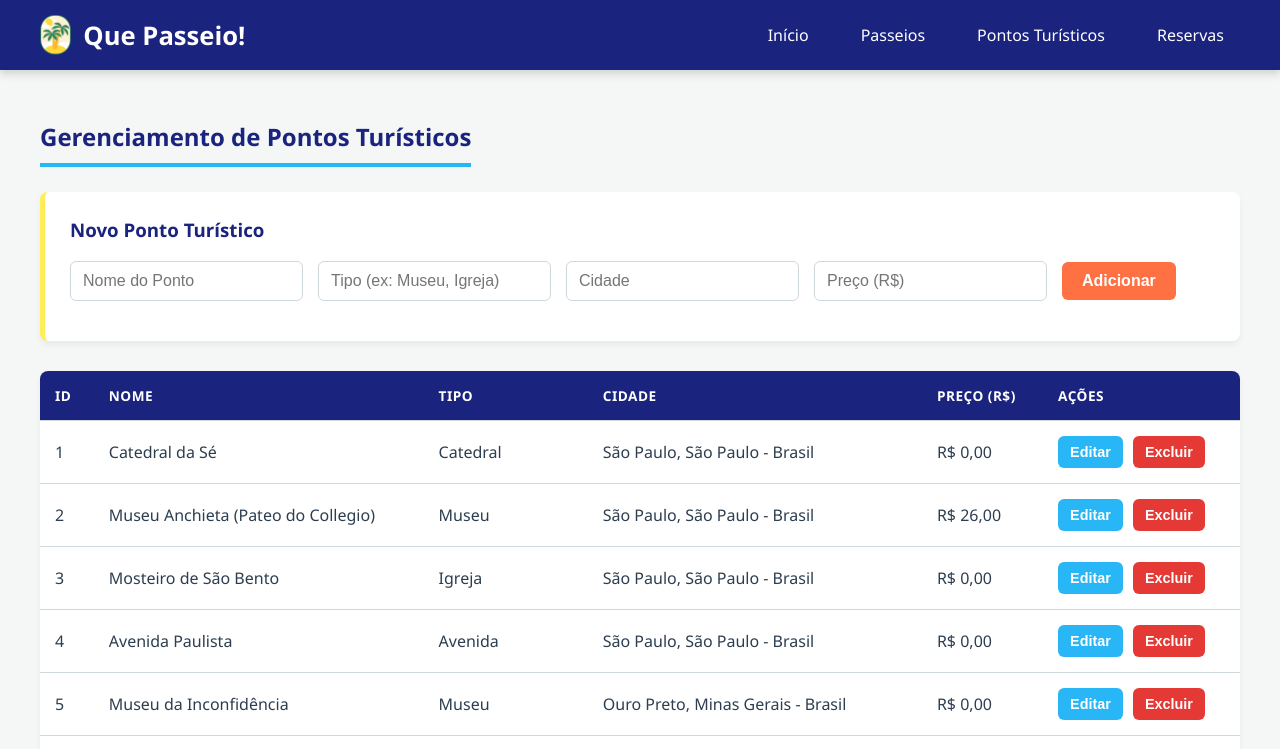
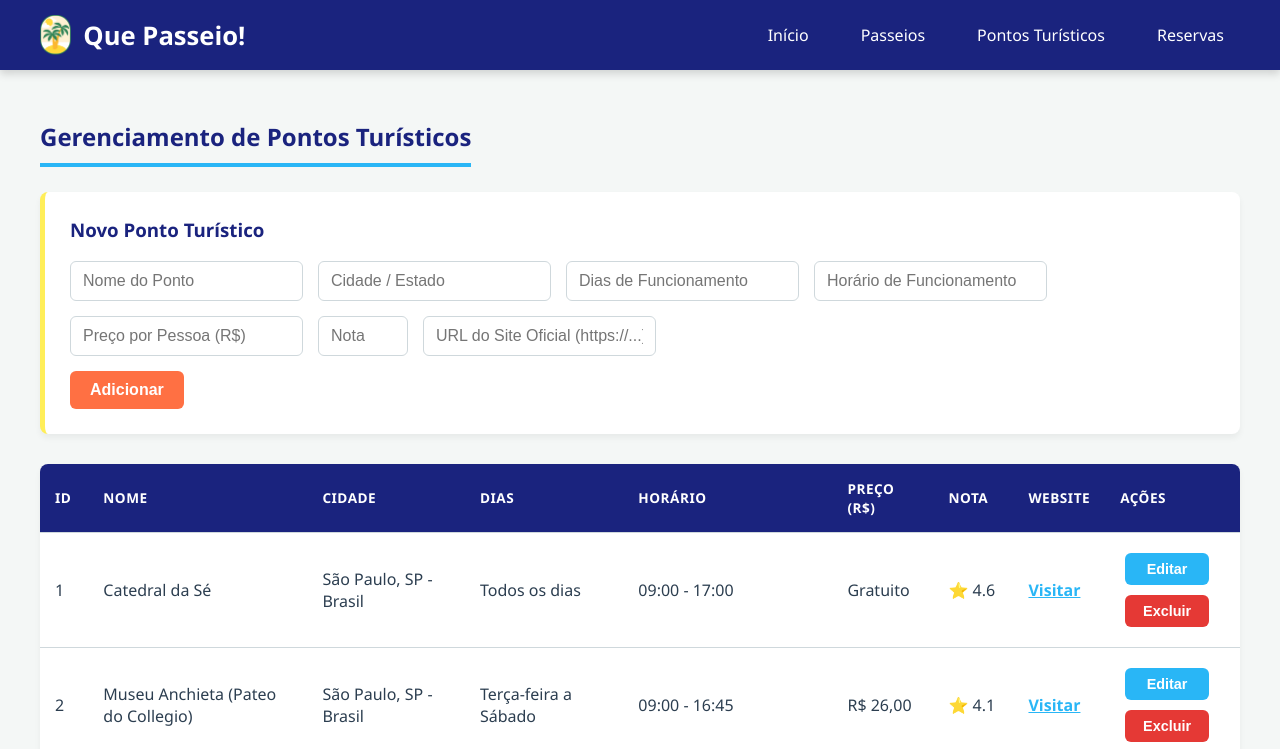
Before and after one commit to felipeteixeiradelima/spodwe2-projeto-final, a React (Create React App) app: page /pontos in a window 1280 px wide. Shown: the top 749 px of the page. Built offline with nearby package versions, Linux system fonts and the light colour scheme.

Commit message:
Refinamento dados de tabelas

```diff
--- a/public/data.json
+++ b/public/dados.json
@@ -3,33 +3,30 @@
     {
       "id": 1,
       "nome": "Tour guiado pelo centro da cidade de São Paulo",
-      "descricao": "Esse tour acompanhado por guia profissional te acompanha pelo centro da famosa cidade de São Paulo, passando por grandes marcos como a Catedral da Sé no marco zero da cidade, o Pateo do Collegio onde a cidade foi fundada, o Mosteiro de São Bento, o Theatro Municipal, a Avenida Paulista e muito mais!",
-      "local": "São Paulo, São Paulo - Brasil",
+      "local": "São Paulo, SP - Brasil",
       "preco": 250,
       "duracao": 6,
-      "horarioInicio": "1899-12-30T13:06:28.000Z",
+      "horarioInicio": "10:00",
       "nota": 4.6,
       "imagem": "./images/passeios/sao-paulo.png"
     },
     {
       "id": 2,
       "nome": "Passeio histórico com guia por Ouro Preto",
-      "descricao": "Nesse passeio guiado pela cidade de Ouro Preto, marcada por sua história rica e grande influência do ciclo do ouro, você irá desfrutar de grandes atrações como o Museu da Inconfidência na Praça Tiradentes, a Igreja de São Francisco de Assis e a Mina do Chico Rei, além de um almoço tudo-incluso no encantador Bené da Flauta Restaurante e Café.",
-      "local": "Ouro Preto, Minas Gerais - Brasil",
+      "local": "Ouro Preto, MG - Brasil",
       "preco": 300,
       "duracao": 8,
-      "horarioInicio": "1899-12-30T11:06:28.000Z",
+      "horarioInicio": "08:00",
       "nota": 4.7,
       "imagem": "./images/passeios/ouro-preto.jpg"
     },
     {
       "id": 3,
       "nome": "Cristo Redentor e Pão de Açúcar em Um Dia",
-      "descricao": "Aproveite um dia inesquecível no Rio de Janeiro visitando as duas maiores atrações da cidade. Começaremos com uma subida ao Corcovado para admirar o Cristo Redentor e, à tarde, pegaremos o bondinho para o Pão de Açúcar, com tempo para relaxar na Praia de Copacabana.",
-      "local": "Rio de Janeiro, Rio de Janeiro - Brasil",
+      "local": "Rio de Janeiro, RJ - Brasil",
       "preco": 450,
       "duracao": 8,
-      "horarioInicio": "1899-12-30T11:36:28.000Z",
+      "horarioInicio": "08:30",
       "nota": 4.9,
       "imagem": "./images/passeios/rio-de-janeiro.jpg"
     },
@@ -37,11 +34,10 @@
       "id": 4,
 
       "nome": "Roteiro Histórico do Pelourinho e Elevador Lacerda",
-      "descricao": "Mergulhe na rica cultura baiana com este passeio a pé pelo Pelourinho, o centro histórico de Salvador. Visitaremos a Igreja e Convento de São Francisco, conhecida por seu interior banhado a ouro, e finalizaremos com a vista espetacular do Elevador Lacerda e do Mercado Modelo.",
-      "local": "Salvador, Bahia - Brasil",
+      "local": "Salvador, BA - Brasil",
       "preco": 180,
       "duracao": 5,
-      "horarioInicio": "1899-12-30T12:06:28.000Z",
+      "horarioInicio": "09:00",
       "nota": 4.8,
       "imagem": "./images/passeios/salvador.jpg"
     }
@@ -51,8 +47,7 @@
       "id": 1,
       "nome": "Catedral da Sé",
       "tipo": "Catedral",
-      "descricao": "Catedral Metropolitana Nossa Senhora da Assunção e São Paulo, informalmente conhecida como Catedral da Sé, é o principal templo católico da cidade de São Paulo. Localiza-se na Praça da Sé, na Zona Central do município.",
-      "cidade": "São Paulo, São Paulo - Brasil",
+      "cidade": "São Paulo, SP - Brasil",
       "diasFuncionamento": "Todos os dias",
       "horarioDeFuncionamento": "09:00 - 17:00",
       "preco": 0,
@@ -64,8 +59,7 @@
       "id": 2,
       "nome": "Museu Anchieta (Pateo do Collegio)",
       "tipo": "Museu",
-      "descricao": "O Pateo do Collegio é uma obra apostólica da Companhia de Jesus que promove atividades histórico-culturais e religiosas. Este lugar, berço e símbolo da cidade de São Paulo, resgata a história das origens de uma das maiores cidades do mundo e figura hoje, no coração desta cidade, como um verdadeiro oásis repleto de charme, beleza mais de 470 anos de história!",
-      "cidade": "São Paulo, São Paulo - Brasil",
+      "cidade": "São Paulo, SP - Brasil",
       "diasFuncionamento": "Terça-feira a Sábado",
       "horarioDeFuncionamento": "09:00 - 16:45",
       "preco": 26,
@@ -77,8 +71,7 @@
       "id": 3,
       "nome": "Mosteiro de São Bento",
       "tipo": "Igreja",
-      "descricao": "O Mosteiro de São Bento faz parte do roteiro histórico da cidade de São Paulo. Fundado pelo monge chamado Mauro Teixeira em 1598, hoje o complexo abriga a Basílica Abacial de Nossa Senhora da Assunção, o Mosteiro e o Colégio e Faculdade de São Bento.",
-      "cidade": "São Paulo, São Paulo - Brasil",
+      "cidade": "São Paulo, SP - Brasil",
       "diasFuncionamento": "Todos os dias",
       "horarioDeFuncionamento": "07:00 - 18:00 (horários podem variar)",
       "preco": 0,
@@ -90,8 +83,7 @@
       "id": 4,
       "nome": "Avenida Paulista",
       "tipo": "Avenida",
-      "descricao": "A Avenida Paulista é o principal coração financeiro e cultural de São Paulo. Com quase 3 km de extensão, concentra museus, parques e intensa vida urbana.  Localiza-se no limite entre as zonas centro-sul, central e oeste, numa das regiões mais elevadas da cidade, denominada Espigão da Paulista.",
-      "cidade": "São Paulo, São Paulo - Brasil",
+      "cidade": "São Paulo, SP - Brasil",
       "diasFuncionamento": "Todos os dias",
       "horarioDeFuncionamento": "Aberto o tempo todo",
       "preco": 0,
@@ -103,8 +95,7 @@
       "id": 5,
       "nome": "Museu da Inconfidência",
       "tipo": "Museu",
-      "descricao": "O Museu da Inconfidência ocupa a antiga Casa de Câmara e Cadeia de Vila Rica e mais quatro prédios auxiliares na cidade de Ouro Preto. Localizado na Praça de Tiradentes, o museu é dedicado à preservação da memória da Inconfidência Mineira e também oferece um rico painel da sociedade e cultura mineiras no período do ciclo do ouro e dos diamantes no século XVIII, incluindo obras de Manuel da Costa Ataíde e Aleijadinho",
-      "cidade": "Ouro Preto, Minas Gerais - Brasil",
+      "cidade": "Ouro Preto, MG - Brasil",
       "diasFuncionamento": "Terça-feira a Sábado",
       "horarioDeFuncionamento": "10:00 - 20:00 (horários podem variar)",
       "preco": 0,
@@ -116,8 +107,7 @@
       "id": 6,
       "nome": "Praça Tiradentes",
       "tipo": "Praça",
-      "descricao": "Localizada na cidade de Ouro Preto, foi onde a cabeça de Joaquim José da Silva Xavier, ou Tiradentes, foi exposta No local onde estivera o poste se encontra hoje um monumento ao mártir da Inconfidência Mineira. Curiosamente, a estátua de bronze está de costas para a residência oficial do governador.",
-      "cidade": "Ouro Preto, Minas Gerais - Brasil",
+      "cidade": "Ouro Preto, MG - Brasil",
       "diasFuncionamento": "Todos os dias",
       "horarioDeFuncionamento": "Aberto o tempo todo",
       "preco": 0,
@@ -129,8 +119,7 @@
       "id": 7,
       "nome": "Igreja de São Francisco de Assis",
       "tipo": "Igreja",
-      "descricao": "Elaborada por Aleijadinho e com trabalhos de Mestre Ataíde, a Igreja de São Francisco de Assis é uma igreja católica de Ouro Preto, marcada por seu estilo Barroco e elementos decorativos do Rococó. Foi erguida pela Ordem Terceira de São Francisco de Assis e inaugurada em 1771.",
-      "cidade": "Ouro Preto, Minas Gerais - Brasil",
+      "cidade": "Ouro Preto, MG - Brasil",
       "diasFuncionamento": "Terça-feira a Sábado",
       "horarioDeFuncionamento": "08:30 - 17:00",
       "preco": 10,
@@ -142,8 +131,7 @@
       "id": 8,
       "nome": "Mina do Chico Rei",
       "tipo": "Mina",
-      "descricao": "A Mina do Chico Rei é um ponto turístico histórico em Ouro Preto conhecido como uma antiga mina de ouro do século XVIII que teria sido comprada por um rei africano escravizado. A mina simboliza resistência e a história de Chico Rei, que comprou sua alforria e de compatriotas com ouro escondido",
-      "cidade": "Ouro Preto, Minas Gerais - Brasil",
+      "cidade": "Ouro Preto, MG - Brasil",
       "diasFuncionamento": "Todos os dias",
       "horarioDeFuncionamento": "08:00 - 17:00",
       "preco": 70,
@@ -155,8 +143,7 @@
       "id": 9,
       "nome": "Cristo Redentor",
       "tipo": "Monumento",
-      "descricao": "Estátua art déco de Jesus Cristo no Rio de Janeiro, localizada no topo do morro do Corcovado. É um dos principais símbolos do Brasil e uma das Novas Sete Maravilhas do Mundo.",
-      "cidade": "Rio de Janeiro, Rio de Janeiro - Brasil",
+      "cidade": "Rio de Janeiro, RJ - Brasil",
       "diasFuncionamento": "Todos os dias",
       "horarioDeFuncionamento": "08:00 - 19:00",
       "preco": 94,
@@ -168,8 +155,7 @@
       "id": 10,
       "nome": "Pão de Açúcar",
       "tipo": "Mirante",
-      "descricao": "Complexo de morros e teleférico (Bondinho) que oferece uma vista panorâmica deslumbrante da Baía de Guanabara, praias e cidade do Rio de Janeiro.",
-      "cidade": "Rio de Janeiro, Rio de Janeiro - Brasil",
+      "cidade": "Rio de Janeiro, RJ - Brasil",
       "diasFuncionamento": "Todos os dias",
       "horarioDeFuncionamento": "08:30 - 20:00",
       "preco": 160,
@@ -181,8 +167,7 @@
       "id": 11,
       "nome": "Praia de Copacabana",
       "tipo": "Praia",
-      "descricao": "Uma das praias mais famosas do mundo, conhecida por seu calçadão com desenho de ondas e areia clara, ideal para banhos e esportes ao ar livre.",
-      "cidade": "Rio de Janeiro, Rio de Janeiro - Brasil",
+      "cidade": "Rio de Janeiro, RJ - Brasil",
       "diasFuncionamento": "Todos os dias",
       "horarioDeFuncionamento": "Aberto o tempo todo",
       "preco": 0,
@@ -194,8 +179,7 @@
       "id": 12,
       "nome": "Pelourinho",
       "tipo": "Bairro Histórico",
-      "descricao": "Bairro histórico no coração de Salvador, conhecido por sua arquitetura colonial portuguesa bem preservada, ruas de paralelepípedos e forte herança cultural afro-brasileira.",
-      "cidade": "Salvador, Bahia - Brasil",
+      "cidade": "Salvador, BA - Brasil",
       "diasFuncionamento": "Todos os dias",
       "horarioDeFuncionamento": "Aberto o tempo todo",
       "preco": 0,
@@ -207,21 +191,19 @@
       "id": 13,
       "nome": "Igreja e Convento de São Francisco",
       "tipo": "Igreja",
-      "descricao": "Importante construção colonial em Salvador, famosa por seu rico interior barroco decorado com uma impressionante quantidade de ouro e azulejos portugueses.",
-      "cidade": "Salvador, Bahia - Brasil",
+      "cidade": "Salvador, BA - Brasil",
       "diasFuncionamento": "Todos os dias",
       "horarioDeFuncionamento": "09:00 - 17:30 (horários podem variar)",
       "preco": 10,
       "nota": 4.8,
-      "site": "https://www.salvadordabahia.com/experiencias/igreja-e-convento-de-sao-francisco/",
+      "site": "https://www.salvadordaBA.com/experiencias/igreja-e-convento-de-sao-francisco/",
       "imagem": "./images/pontos/igreja-sao-francisco-salvador.jpg"
     },
     {
       "id": 14,
       "nome": "Elevador Lacerda",
       "tipo": "Monumento",
-      "descricao": "O primeiro elevador urbano do mundo, conecta a Cidade Baixa à Cidade Alta de Salvador, oferecendo uma vista incrível da Baía de Todos-os-Santos.",
-      "cidade": "Salvador, Bahia - Brasil",
+      "cidade": "Salvador, BA - Brasil",
       "diasFuncionamento": "Todos os dias",
       "horarioDeFuncionamento": "07:00 - 22:00",
       "preco": 0.15,
@@ -233,8 +215,7 @@
       "id": 15,
       "nome": "Mercado Modelo",
       "tipo": "Mercado",
-      "descricao": "Tradicional mercado de artesanato situado na Cidade Baixa de Salvador, abrigando centenas de lojas com produtos locais, comidas típicas e lembranças baianas.",
-      "cidade": "Salvador, Bahia - Brasil",
+      "cidade": "Salvador, BA - Brasil",
       "diasFuncionamento": "Segunda-feira a Sábado",
       "horarioDeFuncionamento": "09:00 - 18:00",
       "preco": 0,
--- a/src/App.css
+++ b/src/App.css
@@ -155,20 +155,25 @@ button:hover {
 
 .btn-editar {
   background-color: var(--accent-cyan);
+  margin: 5px;
   padding: 8px 12px;
   font-size: 0.9rem;
+  width: 80%;
+  box-sizing: border-box;
 }
 
 .btn-editar:hover {
-  background-color: #0288d1;
+  background-color: #0288D1;
 }
 
 .btn-excluir {
-  background-color: #e53935; /* Mantemos vermelho para ação de exclusão */
+  background-color: #E53935;
   color: white;
-  margin-left: 10px;
+  margin: 5px;
   padding: 8px 12px;
   font-size: 0.9rem;
+  width: 80%;
+  box-sizing: border-box;
 }
 
 .btn-excluir:hover {
@@ -181,8 +186,8 @@ button:hover {
   margin-left: 10px;
 }
 
-.btn-cancelar:hover {
-  background-color: #90a4ae;
+.btn-excluir:hover {
+  background-color: #C62828;
 }
 
 /* =========================================
--- a/src/pages/Home.js
+++ b/src/pages/Home.js
@@ -7,7 +7,7 @@ function Home() {
   const [carregando, setCarregando] = useState(true);
 
   useEffect(() => {
-    fetch("/data.json")
+    fetch("/dados.json")
       .then((resposta) => resposta.json())
       .then((dados) => {
         // Pega apenas os 3 primeiros registros de cada entidade
@@ -48,8 +48,8 @@ function Home() {
             subtitulo={ponto.tipo}
             texto={ponto.cidade}
             destaque={
-              ponto.precoPorPessoa > 0
-                ? `R$ ${ponto.precoPorPessoa}`
+              ponto.preco > 0
+                ? `R$ ${ponto.preco}`
                 : "Gratuito"
             }
           />
--- a/src/pages/Passeios.js
+++ b/src/pages/Passeios.js
@@ -8,13 +8,14 @@ function Passeios() {
     local: "",
     preco: "",
     duracao: "",
+    horarioInicio: "",
+    nota: "",
   });
   const [editando, setEditando] = useState(false);
   const [carregando, setCarregando] = useState(true);
 
-  // Carregamento dinâmico do JSON
   useEffect(() => {
-    fetch("/data.json")
+    fetch("/dados.json")
       .then((resposta) => resposta.json())
       .then((dados) => {
         dados.passeios.map((passeios) => {
@@ -24,8 +25,10 @@ function Passeios() {
         setPasseios(dados.passeios);
         setCarregando(false);
       })
-      .catch((erro) => console.error("Erro ao carregar dados:", erro));
-  }, []); // O array vazio garante que o fetch ocorra apenas uma vez
+      .catch((erro) =>
+        console.error("Erro ao carregar dados dos passeios:", erro)
+      );
+  }, []);
 
   const handleChange = (e) => {
     const { name, value } = e.target;
@@ -42,7 +45,15 @@ function Passeios() {
         passeios.length > 0 ? Math.max(...passeios.map((p) => p.id)) + 1 : 1;
       setPasseios([...passeios, { ...form, id: novoId }]);
     }
-    setForm({ id: "", nome: "", local: "", preco: "", duracao: "" });
+    setForm({
+      id: "",
+      nome: "",
+      local: "",
+      preco: "",
+      duracao: "",
+      horarioInicio: "",
+      nota: "",
+    });
   };
 
   const editarPasseio = (passeio) => {
@@ -75,7 +86,7 @@ function Passeios() {
         <input
           type="text"
           name="local"
-          placeholder="Local"
+          placeholder="Localização"
           value={form.local}
           onChange={handleChange}
           required
@@ -83,8 +94,9 @@ function Passeios() {
         <input
           type="number"
           name="preco"
-          placeholder="Preço"
+          placeholder="Preço por Pessoa (R$)"
           value={form.preco}
+          min="0"
           onChange={handleChange}
           required
         />
@@ -96,6 +108,28 @@ function Passeios() {
           onChange={handleChange}
           required
         />
+        <input
+          type="text"
+          name="horarioInicio"
+          placeholder="Início (ex: 09:00)"
+          value={form.horarioInicio}
+          onChange={handleChange}
+          pattern="^([01]?[0-9]|2[0-3]):[0-5][0-9]$"
+          maxLength="5"
+          required
+        />
+        <input
+          type="number"
+          step="0.1"
+          min="0"
+          max="5"
+          name="nota"
+          placeholder="Nota de Avaliação"
+          value={form.nota}
+          onChange={handleChange}
+          required
+        />
+        <br />
         <button type="submit">{editando ? "Atualizar" : "Adicionar"}</button>
         {editando && (
           <button
@@ -103,7 +137,15 @@ function Passeios() {
             className="btn-cancelar"
             onClick={() => {
               setEditando(false);
-              setForm({ id: "", nome: "", local: "", preco: "", duracao: "" });
+              setForm({
+                id: "",
+                nome: "",
+                local: "",
+                preco: "",
+                duracao: "",
+                horarioInicio: "",
+                nota: "",
+              });
             }}
           >
             Cancelar
@@ -112,13 +154,15 @@ function Passeios() {
       </form>
 
       <table className="crud-table">
-        <thead className="thead-passeios">
+        <thead>
           <tr>
             <th>ID</th>
             <th>Nome</th>
             <th>Local</th>
             <th>Preço (R$)</th>
             <th>Duração (h)</th>
+            <th>Início</th>
+            <th>Nota</th>
             <th>Ações</th>
           </tr>
         </thead>
@@ -128,9 +172,11 @@ function Passeios() {
               <td>{passeio.id}</td>
               <td>{passeio.nome}</td>
               <td>{passeio.local}</td>
-              <td>{passeio.preco}</td>
-              <td>{passeio.duracao}</td>
-              <td>
+              <td style={{ minWidth: "90px" }}>{passeio.preco}</td>
+              <td style={{ minWidth: "100px" }}>{passeio.duracao}</td>
+              <td>{passeio.horarioInicio}</td>
+              <td style={{ minWidth: "50px" }}>⭐ {passeio.nota}</td>
+              <td style={{ maxWidth: "110px" }}>
                 <button
                   className="btn-editar"
                   onClick={() => editarPasseio(passeio)}
--- a/src/pages/PontosTuristicos.js
+++ b/src/pages/PontosTuristicos.js
@@ -5,24 +5,33 @@ function PontosTuristicos() {
   const [form, setForm] = useState({
     id: "",
     nome: "",
-    tipo: "",
     cidade: "",
+    diasFuncionamento: "",
+    horarioDeFuncionamento: "",
     preco: "",
+    nota: "",
+    site: "",
   });
   const [editando, setEditando] = useState(false);
   const [carregando, setCarregando] = useState(true);
 
   useEffect(() => {
-    fetch("/data.json")
+    fetch("/dados.json")
       .then((resposta) => resposta.json())
       .then((dados) => {
-        dados.pontos.map((ponto) => {
-          ponto.preco = `R$ ${ponto.preco.toFixed(2).replace(".", ",")}`;
-          return ponto;
+        dados.pontos.map((pontos) => {
+          pontos.preco =
+            pontos.preco === 0
+              ? pontos.preco
+              : `R$ ${pontos.preco.toFixed(2).replace(".", ",")}`;
+          return pontos;
         });
         setPontos(dados.pontos);
         setCarregando(false);
-      });
+      })
+      .catch((erro) =>
+        console.error("Erro ao carregar dados dos pontos:", erro)
+      );
   }, []);
 
   const handleChange = (e) => {
@@ -36,10 +45,20 @@ function PontosTuristicos() {
       setPontos(pontos.map((p) => (p.id === form.id ? form : p)));
       setEditando(false);
     } else {
-      const novoId = pontos.length > 0 ? Math.max(...pontos.map((p) => p.id)) + 1 : 1;
+      const novoId =
+        pontos.length > 0 ? Math.max(...pontos.map((p) => p.id)) + 1 : 1;
       setPontos([...pontos, { ...form, id: novoId }]);
     }
-    setForm({ id: "", nome: "", tipo: "", cidade: "", preco: "" });
+    setForm({
+      id: "",
+      nome: "",
+      cidade: "",
+      diasFuncionamento: "",
+      horarioDeFuncionamento: "",
+      preco: "",
+      nota: "",
+      site: "",
+    });
   };
 
   const editarPonto = (ponto) => {
@@ -48,7 +67,9 @@ function PontosTuristicos() {
   };
 
   const excluirPonto = (id) => {
-    if (window.confirm("Tem certeza que deseja excluir este ponto turístico?")) {
+    if (
+      window.confirm("Tem certeza que deseja excluir este ponto turístico?")
+    ) {
       setPontos(pontos.filter((p) => p.id !== id));
     }
   };
@@ -71,28 +92,55 @@ function PontosTuristicos() {
         />
         <input
           type="text"
-          name="tipo"
-          placeholder="Tipo (ex: Museu, Igreja)"
-          value={form.tipo}
+          name="cidade"
+          placeholder="Cidade / Estado"
+          value={form.cidade}
           onChange={handleChange}
           required
         />
         <input
           type="text"
-          name="cidade"
-          placeholder="Cidade"
-          value={form.cidade}
+          name="diasFuncionamento"
+          placeholder="Dias de Funcionamento"
+          value={form.diasFuncionamento}
+          onChange={handleChange}
+          required
+        />
+        <input
+          type="text"
+          name="horarioDeFuncionamento"
+          placeholder="Horário de Funcionamento"
+          value={form.horarioDeFuncionamento}
           onChange={handleChange}
           required
         />
         <input
           type="number"
           name="preco"
-          placeholder="Preço (R$)"
+          placeholder="Preço por Pessoa (R$)"
           value={form.preco}
           onChange={handleChange}
           required
         />
+        <input
+          type="number"
+          step="0.1"
+          min="0"
+          max="5"
+          name="nota"
+          placeholder="Nota"
+          value={form.nota}
+          onChange={handleChange}
+          required
+        />
+        <input
+          type="url"
+          name="site"
+          placeholder="URL do Site Oficial (https://...)"
+          value={form.site}
+          onChange={handleChange}
+        />
+        <br />
         <button type="submit">{editando ? "Atualizar" : "Adicionar"}</button>
         {editando && (
           <button
@@ -103,9 +151,12 @@ function PontosTuristicos() {
               setForm({
                 id: "",
                 nome: "",
-                tipo: "",
                 cidade: "",
+                diasFuncionamento: "",
+                horarioDeFuncionamento: "",
                 preco: "",
+                nota: "",
+                site: "",
               });
             }}
           >
@@ -115,13 +166,16 @@ function PontosTuristicos() {
       </form>
 
       <table className="crud-table">
-        <thead className="thead-pontos">
+        <thead>
           <tr>
             <th>ID</th>
             <th>Nome</th>
-            <th>Tipo</th>
             <th>Cidade</th>
+            <th>Dias</th>
+            <th>Horário</th>
             <th>Preço (R$)</th>
+            <th>Nota</th>
+            <th>Website</th>
             <th>Ações</th>
           </tr>
         </thead>
@@ -130,14 +184,40 @@ function PontosTuristicos() {
             <tr key={ponto.id}>
               <td>{ponto.id}</td>
               <td>{ponto.nome}</td>
-              <td>{ponto.tipo}</td>
               <td>{ponto.cidade}</td>
-              <td>{ponto.preco}</td>
+              <td>{ponto.diasFuncionamento}</td>
+              <td>{ponto.horarioDeFuncionamento}</td>
               <td>
-                <button className="btn-editar" onClick={() => editarPonto(ponto)}>
+                {ponto.preco === 0 || ponto.preco === "0"
+                  ? "Gratuito"
+                  : ponto.preco}
+              </td>
+              <td style={{ minWidth: "50px" }}>⭐ {ponto.nota}</td>
+              <td>
+                {ponto.site ? (
+                  <a
+                    href={ponto.site}
+                    target="_blank"
+                    rel="noopener noreferrer"
+                    style={{ color: "var(--accent-cyan)", fontWeight: "bold" }}
+                  >
+                    Visitar
+                  </a>
+                ) : (
+                  "N/A"
+                )}
+              </td>
+              <td style={{ maxWidth: "125px" }}>
+                <button
+                  className="btn-editar"
+                  onClick={() => editarPonto(ponto)}
+                >
                   Editar
                 </button>
-                <button className="btn-excluir" onClick={() => excluirPonto(ponto.id)}>
+                <button
+                  className="btn-excluir"
+                  onClick={() => excluirPonto(ponto.id)}
+                >
                   Excluir
                 </button>
               </td>
--- a/src/utils.js
+++ b/src/utils.js
@@ -1,4 +1,4 @@
-function formatarDataISO(isoString) {
+function formatarDataISO(isoString, somenteData) {
   const data = new Date(isoString);
 
   // Função auxiliar para adicionar o zero à esquerda quando o número for menor que 10
@@ -12,6 +12,10 @@ function formatarDataISO(isoString) {
   const minutos = pad(data.getMinutes());
   const segundos = pad(data.getSeconds());
 
+  if (somenteData === true) {
+    return `${dia}/${mes}/${ano}`;
+  }
+
   return `${dia}/${mes}/${ano} ${horas}:${minutos}:${segundos}`;
 }
 
```
Also changed, not shown: src/pages/Reservas.js (+22 -9 lines), 1 other file (tests, documents, lock files or other folders).
